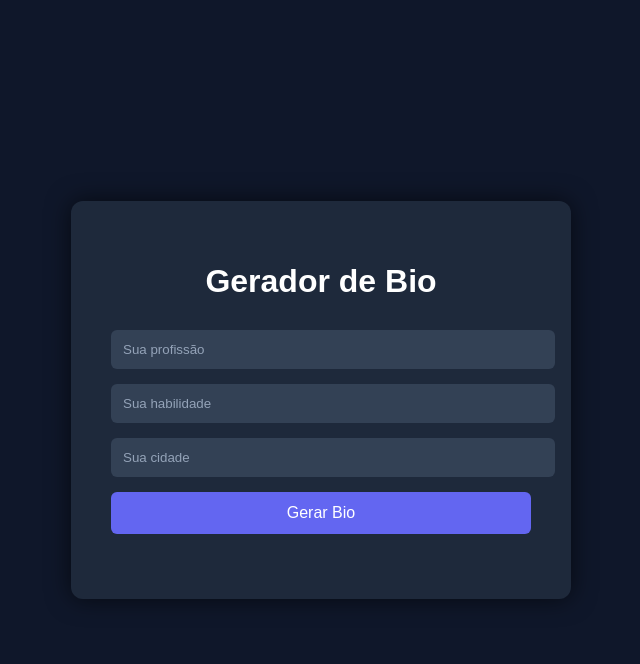
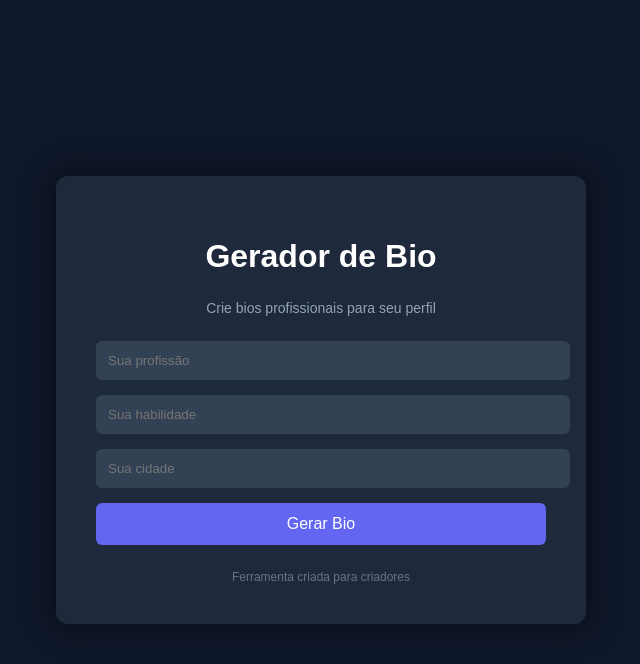
Before and after one commit to jardeldourado44-jpg/bio-instagram, a Flask app: page / in a window 1280 px wide. Shown: the top 664 px of the page, without its empty margins (319-959 px from the left). Run offline with Flask 3, Linux system fonts and the light colour scheme.

Commit message:
site mais profissional

```diff
--- a/templates/index.html
+++ b/templates/index.html
@@ -20,13 +20,20 @@ margin:0;
 background:#1e293b;
 padding:40px;
 border-radius:12px;
-width:420px;
-box-shadow:0 0 25px rgba(0,0,0,0.6);
+width:450px;
+box-shadow:0 0 30px rgba(0,0,0,0.6);
 }
 
 h1{
 text-align:center;
-margin-bottom:30px;
+margin-bottom:25px;
+}
+
+.subtitle{
+text-align:center;
+font-size:14px;
+color:#94a3b8;
+margin-bottom:25px;
 }
 
 input{
@@ -39,10 +46,6 @@ background:#334155;
 color:white;
 }
 
-input::placeholder{
-color:#94a3b8;
-}
-
 button{
 width:100%;
 padding:12px;
@@ -52,14 +55,14 @@ background:#6366f1;
 color:white;
 font-size:16px;
 cursor:pointer;
-transition:0.3s;
+transition:0.2s;
 }
 
 button:hover{
 background:#4f46e5;
 }
 
-.result{
+.results{
 margin-top:25px;
 }
 
@@ -68,9 +71,42 @@ background:#334155;
 padding:12px;
 border-radius:6px;
 margin-bottom:10px;
+display:flex;
+justify-content:space-between;
+align-items:center;
+}
+
+.copy{
+background:#6366f1;
+border:none;
+color:white;
+padding:6px 10px;
+border-radius:5px;
+cursor:pointer;
+font-size:12px;
+}
+
+.copy:hover{
+background:#4f46e5;
+}
+
+.footer{
+text-align:center;
+margin-top:20px;
+font-size:12px;
+color:#64748b;
 }
 
 </style>
+
+<script>
+
+function copiarBio(texto){
+navigator.clipboard.writeText(texto)
+alert("Bio copiada!")
+}
+
+</script>
 
 </head>
 
@@ -79,6 +115,10 @@ margin-bottom:10px;
 <div class="container">
 
 <h1>Gerador de Bio</h1>
+
+<div class="subtitle">
+Crie bios profissionais para seu perfil
+</div>
 
 <form method="POST">
 
@@ -92,14 +132,21 @@ margin-bottom:10px;
 
 </form>
 
-<div class="result">
+<div class="results">
 
 {% for bio in bios %}
 
-<div class="bio">{{bio}}</div>
+<div class="bio">
+<span>{{bio}}</span>
+<button class="copy" onclick="copiarBio('{{bio}}')">Copiar</button>
+</div>
 
 {% endfor %}
 
+</div>
+
+<div class="footer">
+Ferramenta criada para criadores
 </div>
 
 </div>
```
